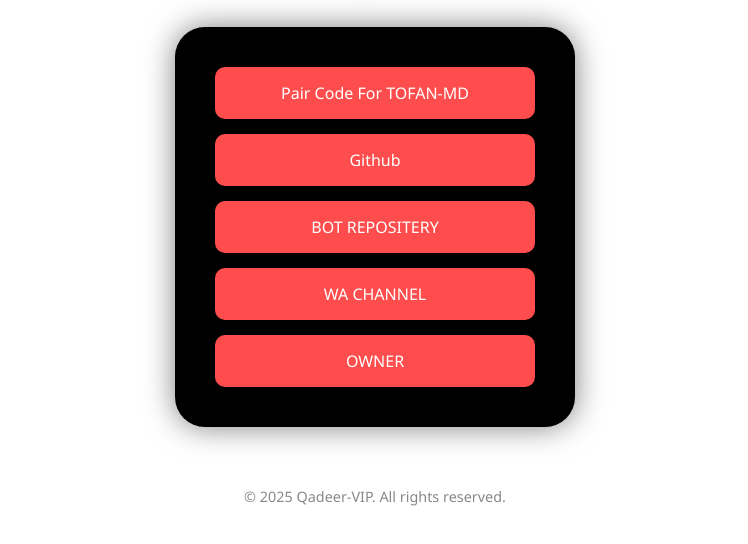
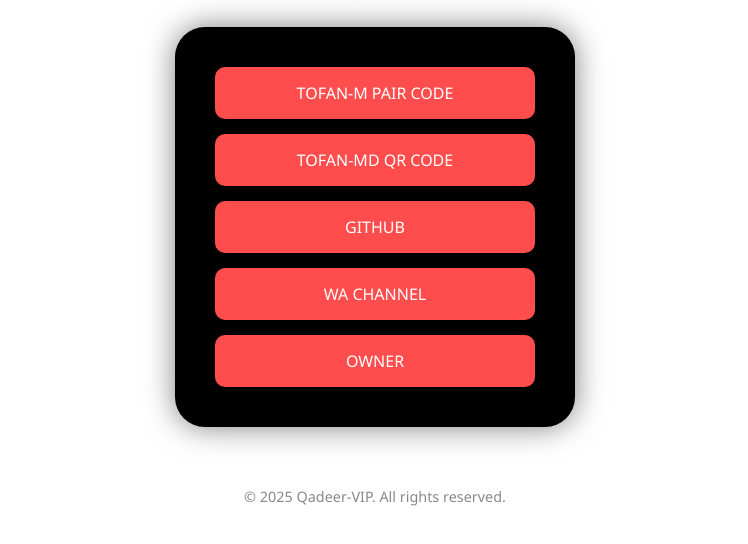
Before and after one commit to Qadeer-bhai/qadeer-vap-site, a plain HTML site: page index.html in a window 1280 px wide. Shown: the part 200-744 px from the top of the page, without its empty margins (265-1013 px from the left). Drawn offline with Linux system fonts and the light colour scheme.

Commit message:
Update index.html

```diff
--- a/index.html
+++ b/index.html
@@ -22,9 +22,9 @@
 
     <div class="ipad">
       <div class="button-panel">
-        <a href="enter your link here" class="main-button">Pair Code For TOFAN-MD</a>
-        <a href="enter your link here" class="main-button">Github</a>
-        <a href="enter your link here" class="main-button">BOT REPOSITERY</a>
+        <a href="enter your link here" class="main-button">TOFAN-M PAIR CODE</a>
+        <a href="enter your link here" class="main-button">TOFAN-MD QR CODE</a>
+        <a href="enter your link here" class="main-button">GITHUB</a>
         <a href="enter your link here" class="main-button">WA CHANNEL</a>
         <a href="enter your link here" class="main-button">OWNER</a>
       </div>
```
